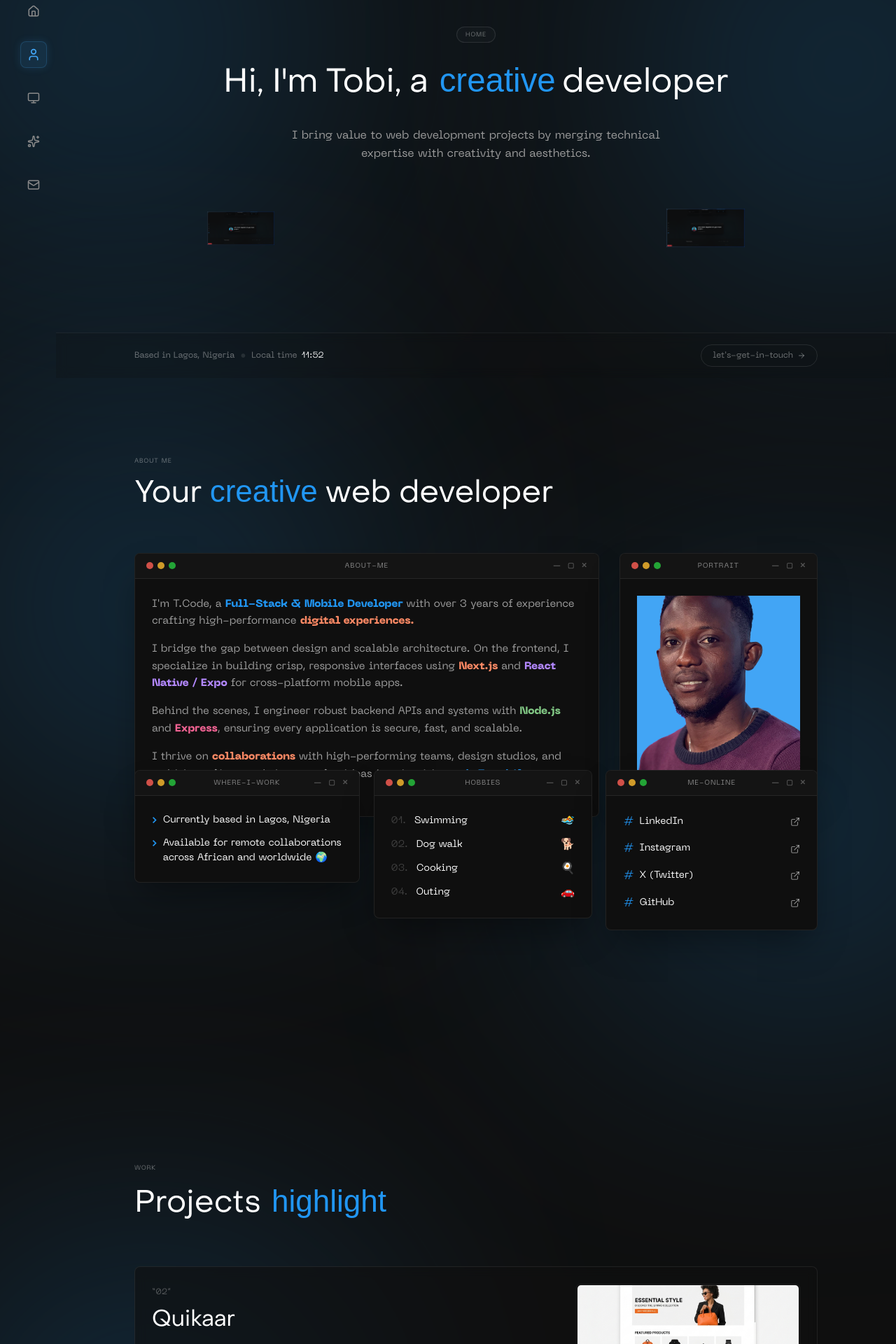
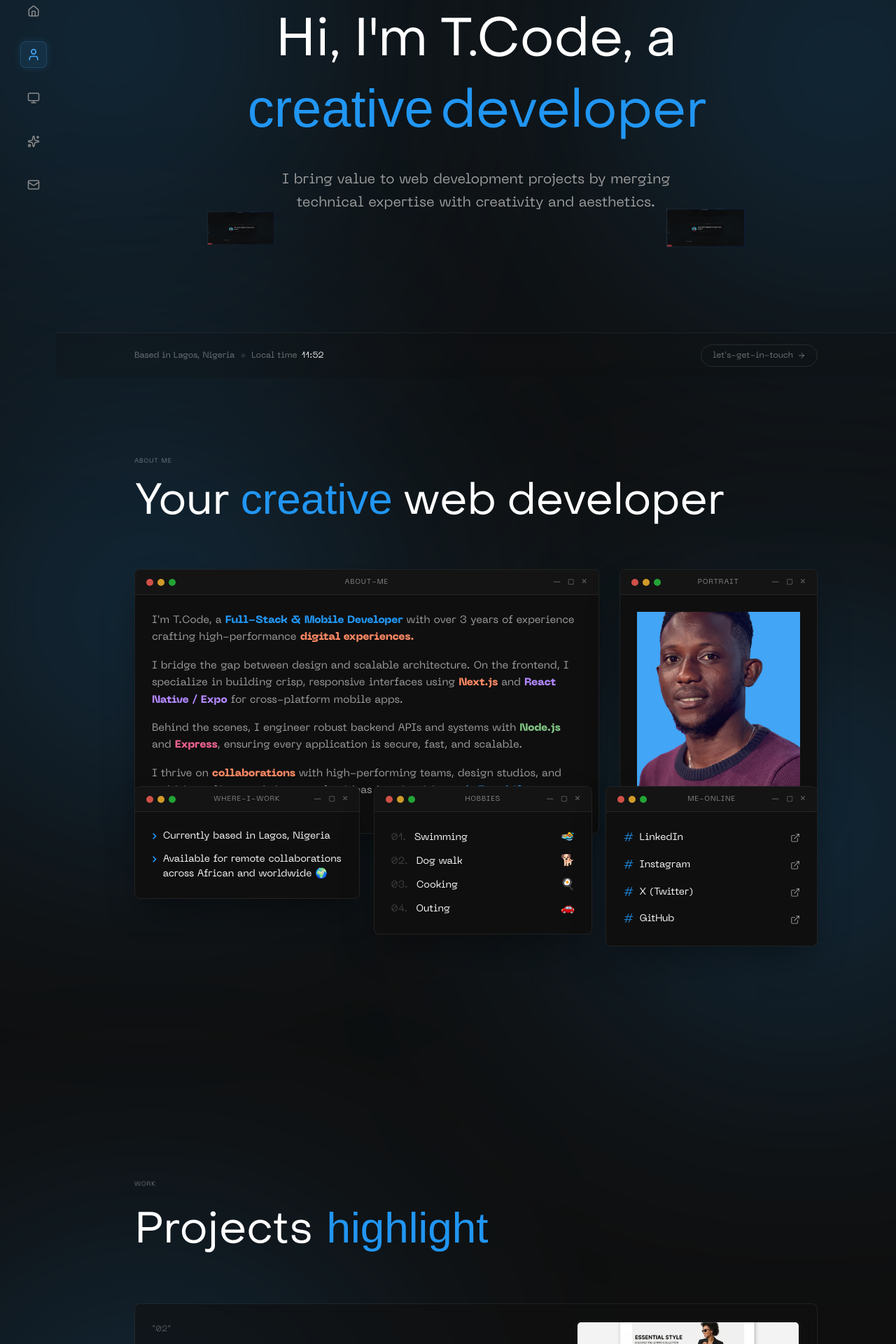
Before and after one commit to Oluwatobisaints12/tobi.codes, a Next.js app: page / in a window 1280 px wide. Shown: the part 260-2180 px from the top of the page at 70% size. Built offline with nearby package versions, Linux system fonts and the light colour scheme; a web font is replaced by a local one.

Commit message:
style: scope font styling specifications to mobile view and add responsive tablet/desktop scaling

```diff
--- a/src/app/page.tsx
+++ b/src/app/page.tsx
@@ -331,18 +331,18 @@ export default function Page() {
             </span>
 
             <h1 className="leading-tight select-none">
-              <span className="font-object-sans font-normal text-[32px] sm:text-[40px] md:text-[47.44px] text-white">
-                Hi, I&apos;m Tobi, a{' '}
+              <span className="font-object-sans font-normal text-[47.44px] md:text-[58px] lg:text-[68px] xl:text-[76px] text-white">
+                Hi, I&apos;m T.Code, a{' '}
               </span>
-              <span className="font-ampher font-normal text-[36px] sm:text-[44px] md:text-[47.44px] text-[#2196F3] inline-block px-1">
+              <span className="font-ampher font-normal text-[47.44px] md:text-[58px] lg:text-[68px] xl:text-[76px] text-[#2196F3] inline-block px-1">
                 creative
               </span>{' '}
-              <span className="font-object-sans font-normal text-[32px] sm:text-[40px] md:text-[47.44px] text-white">
+              <span className="font-object-sans font-normal text-[47.44px] md:text-[58px] lg:text-[68px] xl:text-[76px] text-[#2196F3]">
                 developer
               </span>
             </h1>
 
-            <p className="max-w-xl font-neue-machina font-normal text-[16px] text-[#9D9D9D] leading-relaxed mt-6 md:mt-8 select-text">
+            <p className="max-w-xl font-neue-machina font-normal text-[16px] md:text-[18px] lg:text-[20px] text-[#9D9D9D] leading-relaxed mt-6 md:mt-8 select-text">
               {PORTFOLIO_CONTENT.subtext}
             </p>
           </div>
@@ -381,7 +381,7 @@ export default function Page() {
             <span className="font-mono text-[9px] uppercase tracking-widest text-white/40 block mb-2">
               ABOUT ME
             </span>
-            <h2 className="font-object-sans font-normal text-[32px] md:text-[44px] text-white leading-tight">
+            <h2 className="font-object-sans font-normal text-[44px] md:text-[54px] lg:text-[62px] text-white leading-tight">
               Your <span className="font-ampher text-[#2196F3]">creative</span> web developer
             </h2>
           </div>
@@ -589,7 +589,7 @@ export default function Page() {
             <span className="font-mono text-[9px] uppercase tracking-widest text-white/40 block mb-2">
               WORK
             </span>
-            <h2 className="font-object-sans font-normal text-[32px] md:text-[44px] text-white">
+            <h2 className="font-object-sans font-normal text-[44px] md:text-[54px] lg:text-[62px] text-white">
               Projects{' '}
               <span className="font-ampher text-[#2196F3] font-normal lowercase inline-block px-1 select-none">
                 highlight
@@ -627,7 +627,7 @@ export default function Page() {
                             &ldquo;{project.number}&rdquo;
                           </div>
                           {/* Project Title */}
-                          <h3 className="font-object-sans font-normal text-[26px] md:text-[32px] text-white group-hover:text-[#2196F3] transition-colors duration-300 mb-4">
+                          <h3 className="font-object-sans font-normal text-[32px] md:text-[38px] lg:text-[44px] text-white group-hover:text-[#2196F3] transition-colors duration-300 mb-4">
                             {project.title}
                           </h3>
                         </div>
@@ -718,7 +718,7 @@ export default function Page() {
 
               {/* Text & Button */}
               <div className="flex-1 text-center md:text-left select-text">
-                <h3 className="font-object-sans font-normal text-[28px] sm:text-[44px] text-white leading-tight mb-5">
+                <h3 className="font-object-sans font-normal text-[44px] sm:text-[52px] md:text-[60px] text-white leading-tight mb-5">
                   Let&apos;s work together on your next project
                 </h3>
                 <a
```
